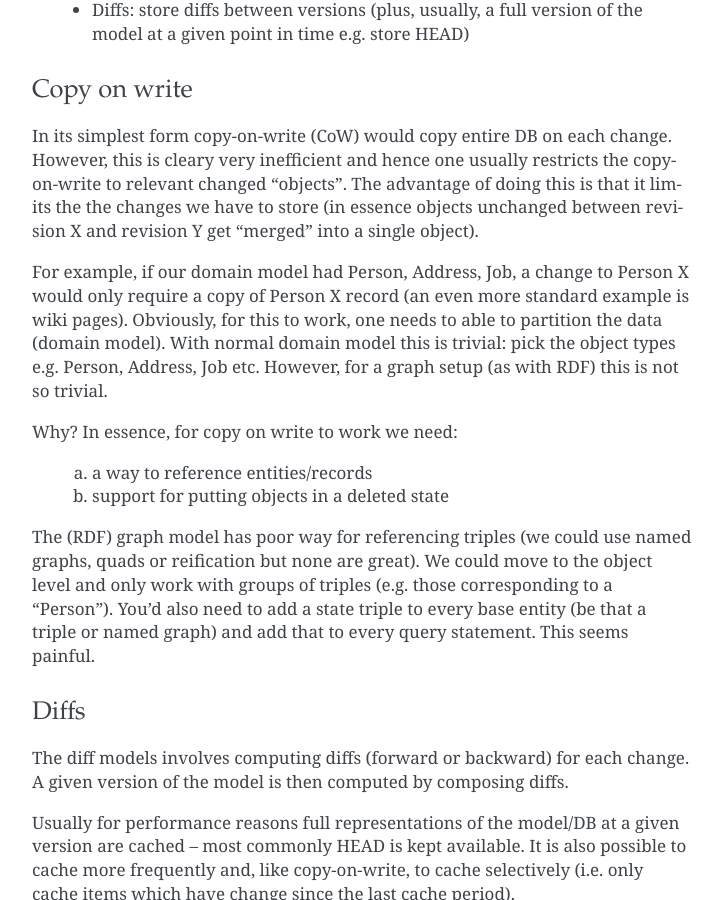
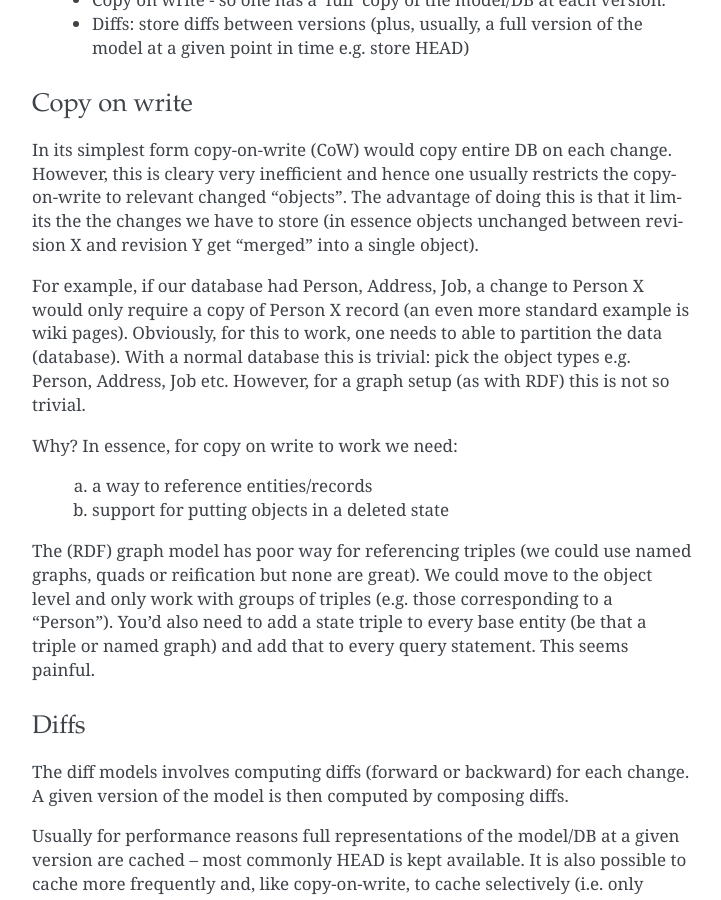
Before and after one commit to frictionlessdata/datapackage, a Sphinx documentation site: the page built from source/revisioning-data.rst, in a window 1280 px wide and 900 px high, scrolled down 3848 px. Shown: the whole window, without its empty margins (388-1109 px from the left). Built offline with Sphinx 7.4.7, drawn with Linux system fonts in a browser that asks for light colours; some of the changed text lies outside the part shown.

Commit message:
[source/revisioning-data][s]: some minor fixes to layout.

```diff
--- a/source/revisioning-data.rst
+++ b/source/revisioning-data.rst
@@ -16,7 +17,7 @@ The Changeset Model
 Key Concepts
 ============
 
-  * Changeset - a change to the domain model
+  * Changeset - a change to the database
 
     * includes metadata about this change
     * aggregates changes to domain objects in a ChangesetManifest
@@ -35,7 +36,7 @@ Optional (?) additional items:
 Remarks: Changesets form a directed acyclic graph.
 
 Changeset
-=========
+---------
 
   * id: 160-bit number usually representing as 40 digit hex string (a SHA1 hash)
   * parents = ordered list of ids
@@ -46,10 +47,10 @@ Changeset
   * manifest - dict of ChangeObjects keyed by object_id
 
 ChangeObject
-============
+------------
 
   * object_id - a tuple forming a unique identifier for this object *within*
-    the domain model
+    the database
   * operation_type: delete | update | create | (move? copy?)
   * data_type: full | diff | snapshot
 
@@ -116,8 +117,8 @@ Technical
 What's Different from Git?
 --------------------------
 
-We don't store a current state of the domain model on each commit (rather we
-store changes to the domain model and copies or diffs of domain objects).
+We don't store a current state of the database on each commit (rather we
+store changes to the database and copies or diffs of domain objects).
 
 
 Reading
@@ -197,10 +198,10 @@ copy-on-write to relevant changed "objects". The advantage of doing this is
 that it limits the the changes we have to store (in essence objects unchanged
 between revision X and revision Y get "merged" into a single object).
 
-For example, if our domain model had Person, Address, Job, a change to Person X
+For example, if our database had Person, Address, Job, a change to Person X
 would only require a copy of Person X record (an even more standard example is
 wiki pages). Obviously, for this to work, one needs to able to partition the
-data (domain model). With normal domain model this is trivial: pick the object
+data (database). With a normal database this is trivial: pick the object
 types e.g. Person, Address, Job etc. However, for a graph setup (as with RDF)
 this is not so trivial.
 
```
Also changed, not shown: other parts of source/revisioning-data.rst (+3 -2 lines).
